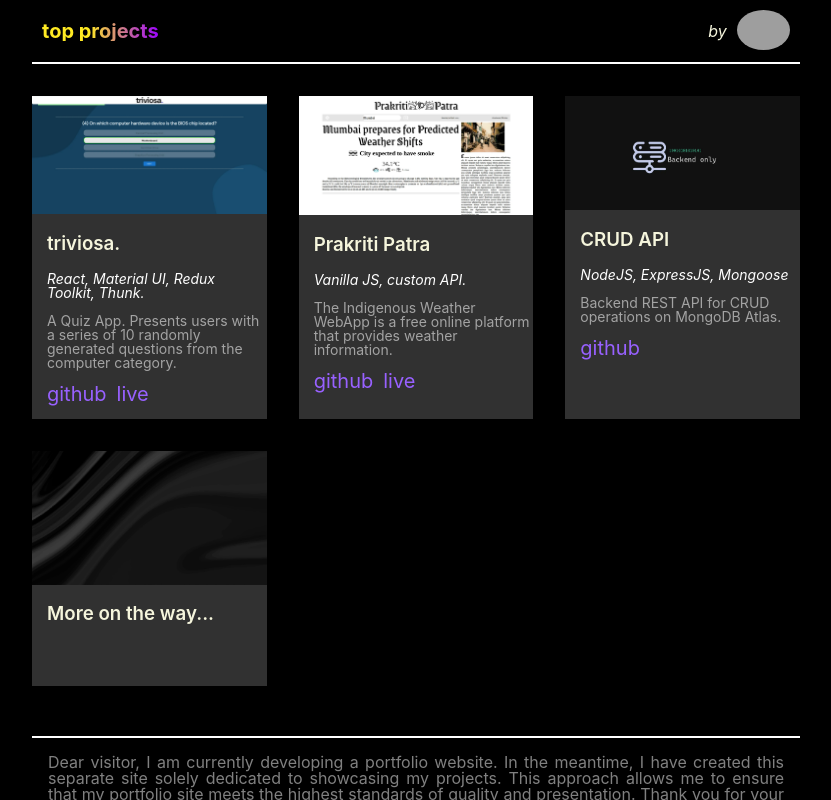
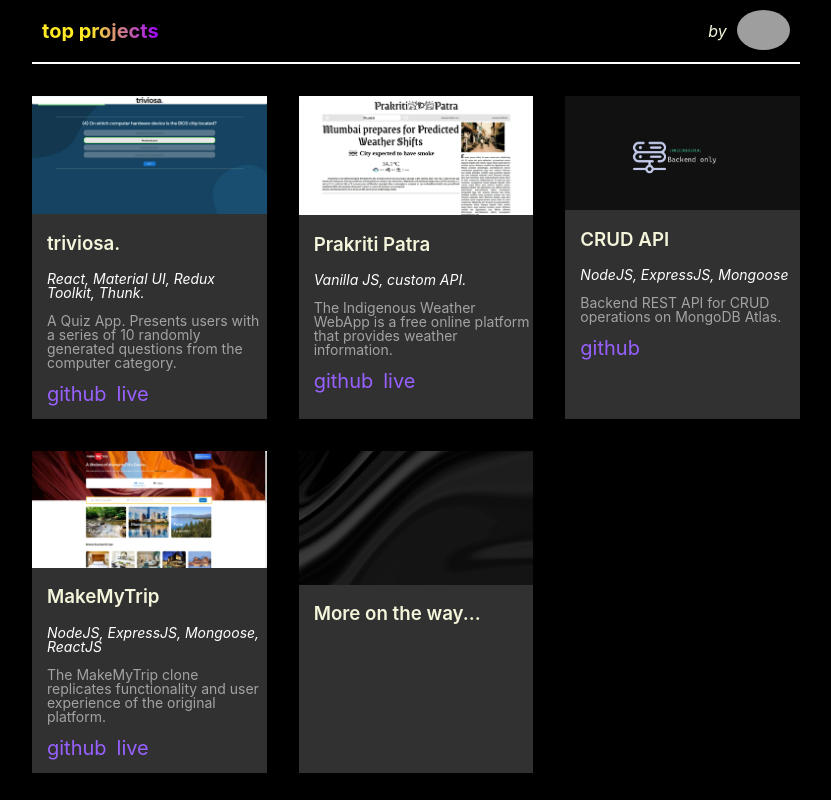
Before and after one commit to sanketmp/projectlist, a React (Vite) app: page / in a window 1280 px wide. Shown: the top 800 px of the page, without its empty margins (224-1055 px from the left). Built offline with nearby package versions, Linux system fonts and the light colour scheme; grey boxes are pictures that could not be loaded.

Commit message:
Add makemytrip project

```diff
--- a/data.js
+++ b/data.js
@@ -24,6 +24,14 @@
     demoLink: "",
   },
   {
+    title: "MakeMyTrip",
+    techStack: "NodeJS, ExpressJS, Mongoose, ReactJS",
+    imgSrc: "assets/mmt.webp",
+    desc: "The MakeMyTrip clone replicates functionality and user experience of the original platform.",
+    githubLink: "https://github.com/sanketmp/mmt",
+    demoLink: "https://themakemytrip.netlify.app/",
+  },
+  {
     title: "More on the way...",
     techStack: "",
     imgSrc: "assets/bg.webp",
```
Also changed, not shown: public/assets/mmt.webp (added).
